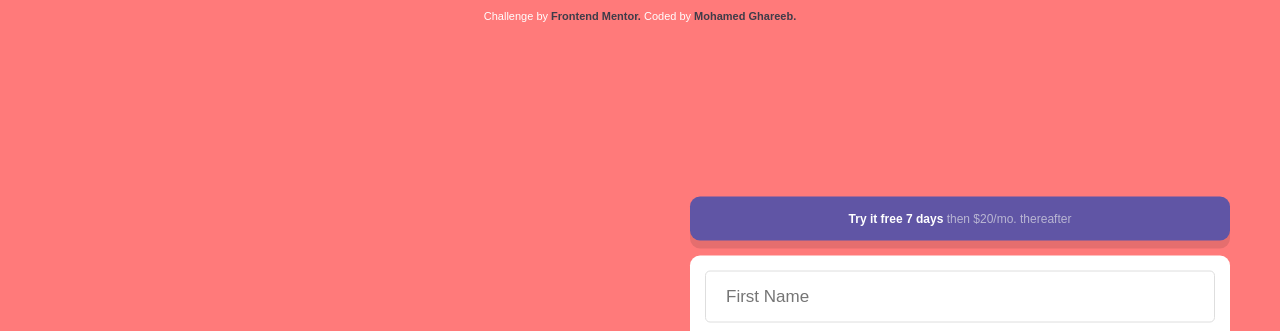
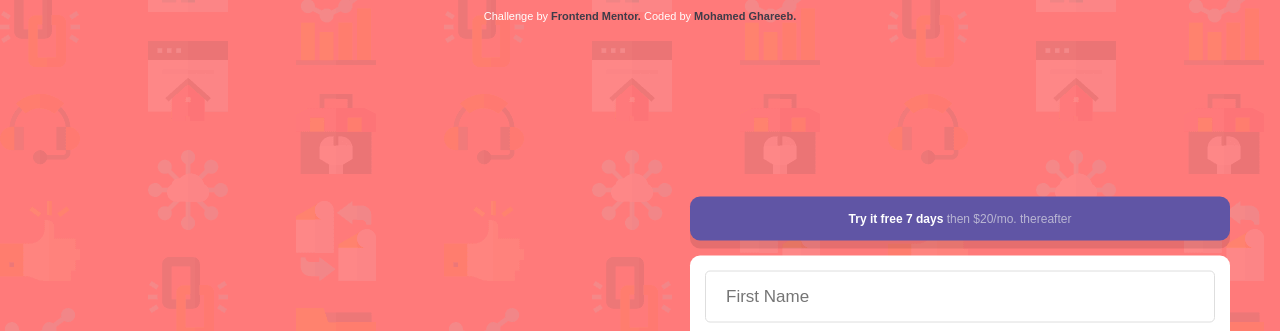
Before and after one commit to MidoGhareeb/Intro-Component-With-Signup-Form-Master, a plain HTML site: page index.html in a window 1280 px wide. Shown: the top 331 px of the page. Drawn offline with Linux system fonts and the light colour scheme; the site is published under a folder, as on GitHub Pages, so addresses that start at the root find nothing; a web font is replaced by a local one.

Commit message:
Update style.css

```diff
--- a/style.css
+++ b/style.css
@@ -20,7 +20,7 @@
 body{
     font-family: "Poppins", sans-serif;
     font-size: 16px;
-    background-image: url(/image/bg-intro-desktop.png);
+    background-image: url(image/bg-intro-desktop.png);
     background-color: var(--Red);
     width: 100%;
     min-height: 100vh;
```
